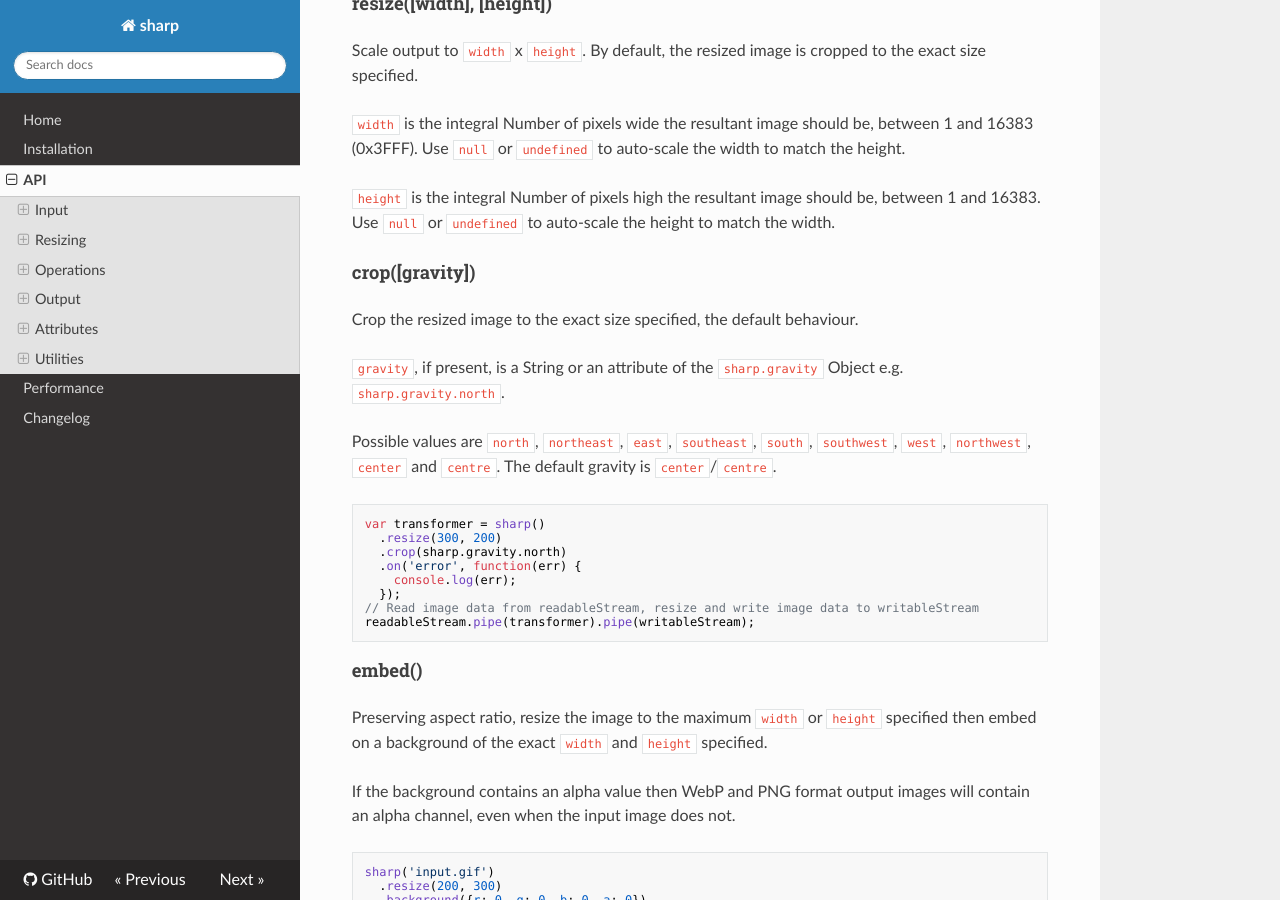
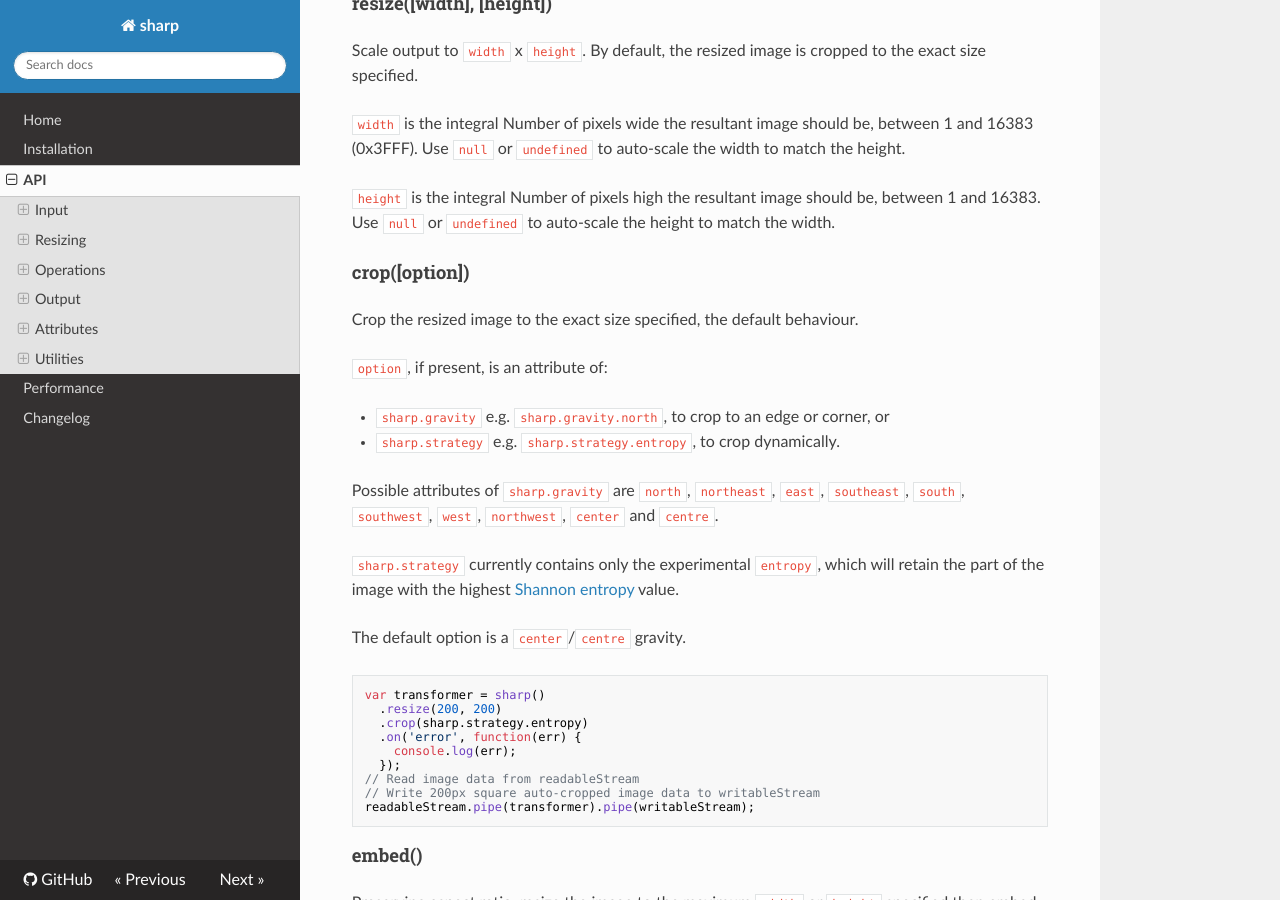
Before and after one commit to webgurucan/node-image-handler, an MkDocs documentation site: the page built from docs/api.md, in a window 1280 px wide and 900 px high, scrolled down 2528 px. Built offline with MkDocs 1.6.1, drawn with Linux system fonts in a browser that asks for light colours; nearby versions of some CDN libraries; old or Windows-style settings are respelled for this version of MkDocs.

Commit message:
Add experimental, entropy-based auto-crop
Remove deprecated extract API

````diff
--- a/docs/api.md
+++ b/docs/api.md
@@ -125,23 +125,34 @@ Scale output to `width` x `height`. By default, the resized image is cropped to
 
 `height` is the integral Number of pixels high the resultant image should be, between 1 and 16383. Use `null` or `undefined` to auto-scale the height to match the width.
 
-#### crop([gravity])
+#### crop([option])
 
 Crop the resized image to the exact size specified, the default behaviour.
 
-`gravity`, if present, is a String or an attribute of the `sharp.gravity` Object e.g. `sharp.gravity.north`.
+`option`, if present, is an attribute of:
 
-Possible values are `north`, `northeast`, `east`, `southeast`, `south`, `southwest`, `west`, `northwest`, `center` and `centre`.
-The default gravity is `center`/`centre`.
+* `sharp.gravity` e.g. `sharp.gravity.north`, to crop to an edge or corner, or
+* `sharp.strategy` e.g. `sharp.strategy.entropy`, to crop dynamically.
+
+Possible attributes of `sharp.gravity` are
+`north`, `northeast`, `east`, `southeast`, `south`,
+`southwest`, `west`, `northwest`, `center` and `centre`.
+
+`sharp.strategy` currently contains only the experimental `entropy`,
+which will retain the part of the image with the highest
+[Shannon entropy](https://en.wikipedia.org/wiki/Entropy_%28information_theory%29) value.
+
+The default option is a `center`/`centre` gravity.
 
 ```javascript
 var transformer = sharp()
-  .resize(300, 200)
-  .crop(sharp.gravity.north)
+  .resize(200, 200)
+  .crop(sharp.strategy.entropy)
   .on('error', function(err) {
     console.log(err);
   });
-// Read image data from readableStream, resize and write image data to writableStream
+// Read image data from readableStream
+// Write 200px square auto-cropped image data to writableStream
 readableStream.pipe(transformer).pipe(writableStream);
 ```
 
````
Also changed, not shown: docs/changelog.md (+4 -0 lines), index.js (+35 -30 lines), 8 other files.
